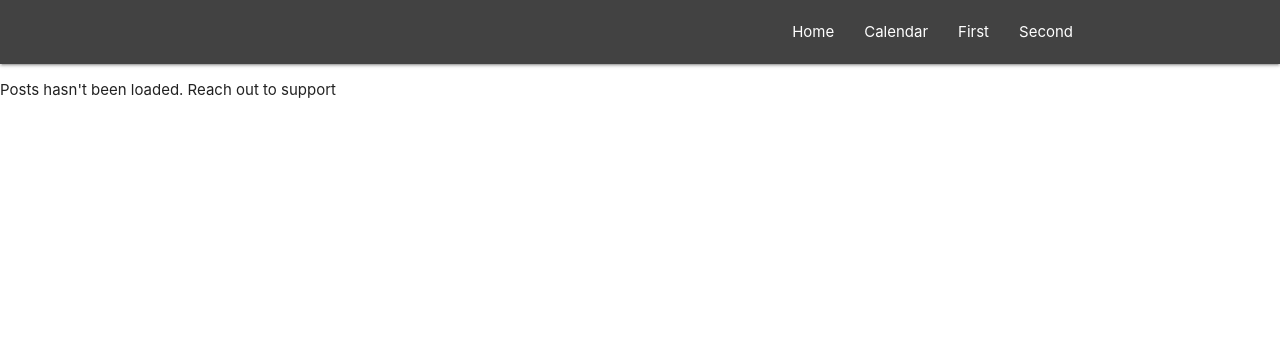
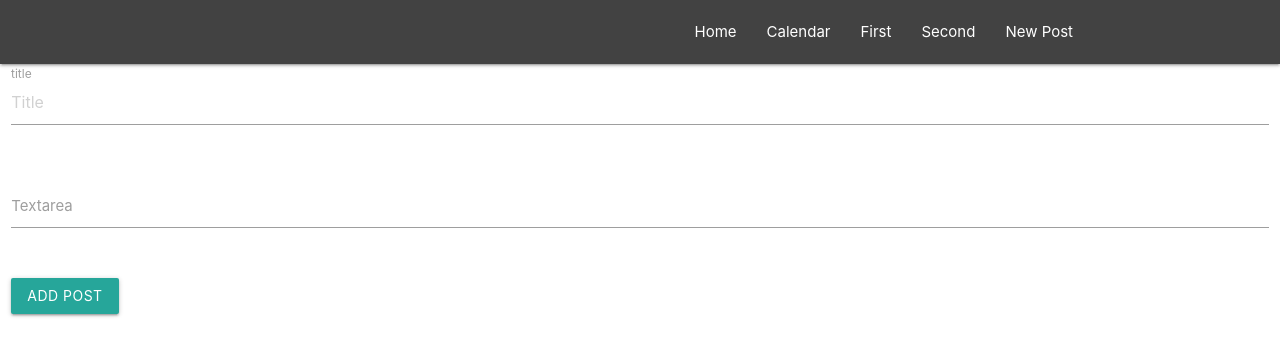
Before and after one commit to duxard/redux-simple-app, a React (Create React App) app: page /addnewpost in a window 1280 px wide. Shown: the top 356 px of the page. Built offline with nearby package versions, Linux system fonts and the light colour scheme.

Commit message:
add form for adding a new post

```diff
--- a/src/App.js
+++ b/src/App.js
@@ -5,6 +5,8 @@ import Navbar from './components/Navbar';
 import Post from './components/Post';
 import PageOne from './components/PageOne';
 import PageTwo from './components/PageTwo';
+import CreateNewPost from './components/CreateNewPost';
+
 import { BrowserRouter, Switch, Route } from 'react-router-dom';
 
 const App = () => {
@@ -17,6 +19,7 @@ const App = () => {
           <Route path='/cal' component={Calendar}/>
           <Route path='/linkone' component={PageOne}/>
           <Route path='/linktwo' component={PageTwo}/>
+          <Route path='/addnewpost' component={CreateNewPost}/>
           <Route path='/:post_id' component={Post}/>
         </Switch>
       </div>
--- a/src/components/Calendar.js
+++ b/src/components/Calendar.js
@@ -1,10 +1,6 @@
 import React from 'react';
 
 class Calendar extends React.Component {
-  constructor() {
-    super();
-  }
-
   render() {
     return (
       <div>
--- /dev/null
+++ b/src/components/CreateNewPost.js
@@ -0,0 +1,40 @@
+import React from 'react';
+
+class CreateNewPost extends React.Component {
+  constructor() {
+    super();
+
+    this.handleSubmit = this.handleSubmit.bind(this);
+  }
+
+  handleSubmit(e){
+    e.preventDefault();
+    console.log(e);
+  }
+
+  render() {
+    return (
+      <div>
+        <div className="row">
+          <form className="col s12" onSubmit={this.handleSubmit}>
+            <div className="row">
+              <div className="input-field col s12">
+                <input placeholder="Title" id="title" type="text" />
+                <label htmlFor="title">title</label>
+              </div>
+            </div>
+            <div className="row">
+              <div className="input-field col s12">
+                <textarea id="textarea1" className="materialize-textarea"></textarea>
+                <label htmlFor="textarea1">Textarea</label>
+              </div>
+            </div>
+            <input type="submit" value="Add post" className="btn" />
+          </form>
+        </div>
+      </div>
+    );
+  }
+}
+
+export default CreateNewPost;
--- a/src/components/Home.js
+++ b/src/components/Home.js
@@ -5,10 +5,6 @@ import { NavLink } from 'react-router-dom';
 import './css/home.css';
 
 class Home extends React.Component {
-  constructor() {
-    super();
-  }
-
   render() {
     return (
       <div>
--- a/src/components/Navbar.js
+++ b/src/components/Navbar.js
@@ -1,5 +1,4 @@
 import React from 'react';
-import { Link } from 'react-router-dom';
 import { NavLink } from 'react-router-dom';
 
 const Navbar = () => {
@@ -9,8 +8,9 @@ const Navbar = () => {
         <ul className="right">
           <li><NavLink to='/'>Home</NavLink></li>
           <li><NavLink to='/cal'>Calendar</NavLink></li>
-          <li><NavLink to='/linkone/'>First</NavLink></li>
-          <li><NavLink to='/linktwo/'>Second</NavLink></li>
+          <li><NavLink to='/linkone'>First</NavLink></li>
+          <li><NavLink to='/linktwo'>Second</NavLink></li>
+          <li><NavLink to='/addnewpost'>New Post</NavLink></li>
         </ul>
       </div>
     </nav>
--- a/src/components/Post.js
+++ b/src/components/Post.js
@@ -46,7 +46,7 @@ const mapDispatchToProps = (dispatch) => {
 const mapStateToProps = (state, ownProps) => {
   let id = ownProps.match.params.post_id;
   return {
-    posts: state.posts.find(entity => entity.id == +id)
+    posts: state.posts.find(entity => entity.id === +id)
   }
 };
 
```
